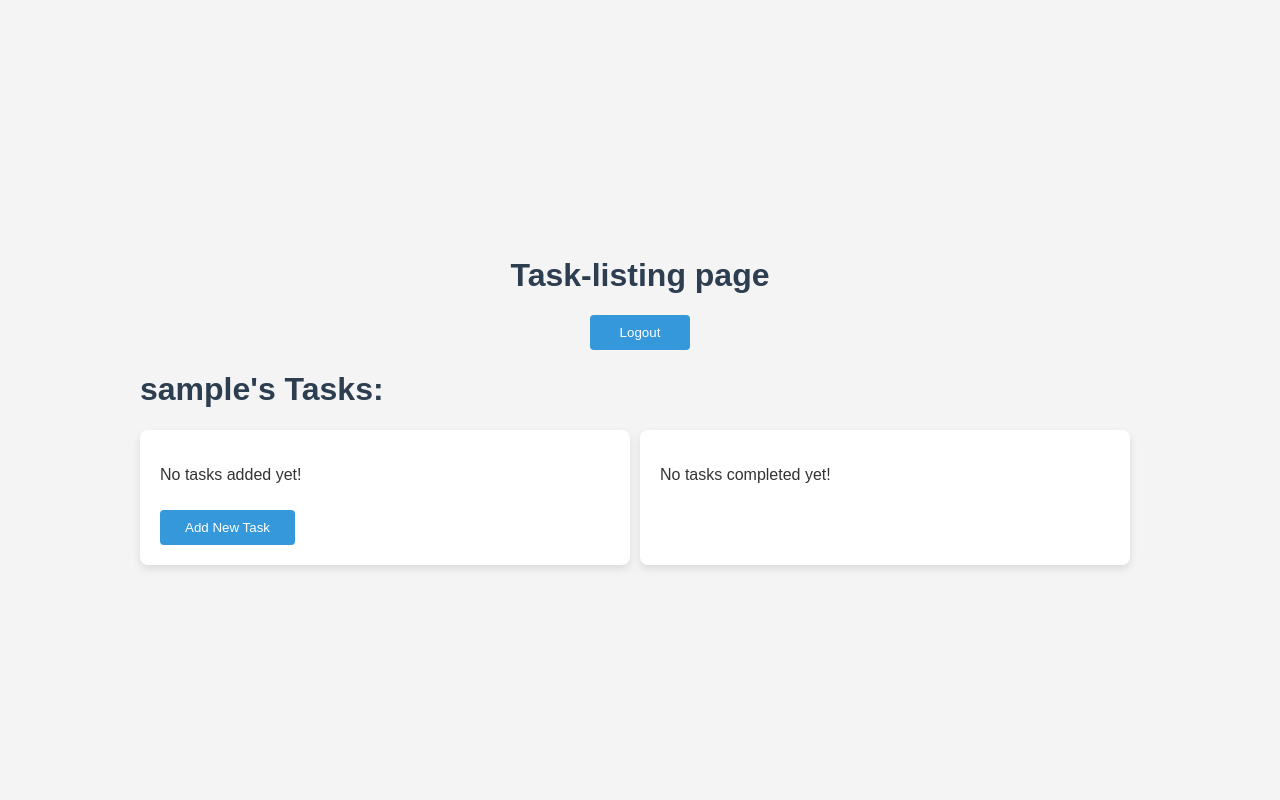
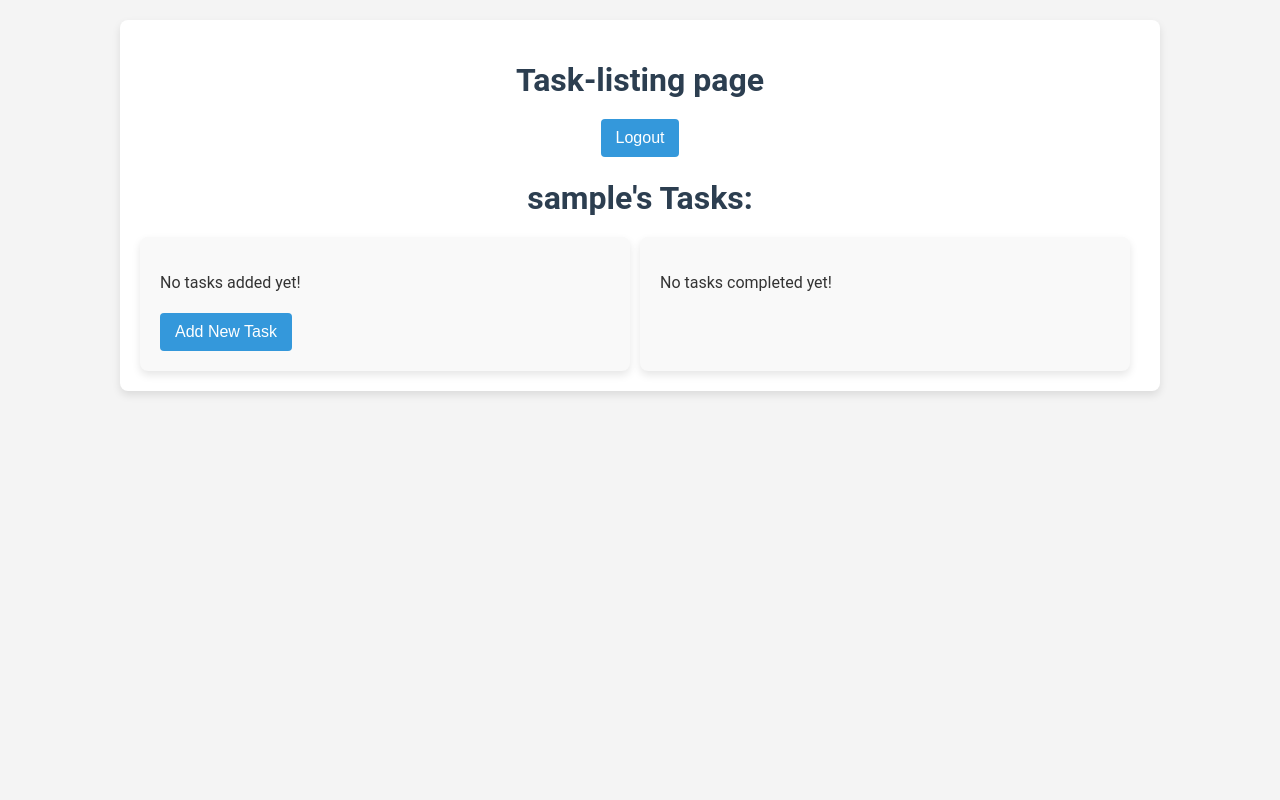
Before and after one commit to Tartsi/todoapp, a Django app: page /listings_view in a window 1280 px wide. Run offline with Django 5.2, Linux system fonts and the light colour scheme; the visitor is signed in with stand-in values (Sample User, id 1); data that the repository does not hold is empty.

Commit message:
Redid CSS-styling for listings-page

```diff
--- a/frontend/static/listings.css
+++ b/frontend/static/listings.css
@@ -1,31 +1,32 @@
 /* MAIN CONTENT STYLINGS */
 
 body {
-    font-family: 'Arial', sans-serif;
+    font-family: 'Roboto', sans-serif;
     background-color: #f4f4f4;
     color: #333;
     margin: 0;
     padding: 0;
     display: flex;
     justify-content: center;
-    align-items: center;
+    align-items: flex-start;  /* Changed from center to flex-start */
     height: 100vh;
 }
 
 .main-content {
     width: 90%;
     max-width: 1000px;
-    margin: auto;
+    margin-top: 20px;  /* Add some margin to the top for spacing */
+    background-color: #fff;
+    padding: 20px;
+    border-radius: 8px;
+    box-shadow: 0 4px 8px rgba(0,0,0,0.1);
 }
 
 h1 {
     color: #2c3e50;
-}
-
-#mainh1 {
-    display: flex;
-    justify-content: center;
-    align-items: center;
+    font-size: 2em;
+    text-align: center;
+    margin-bottom: 20px;
 }
 
 .container {
@@ -37,7 +38,7 @@ h1 {
 .task-list, .task-completed {
     flex: 1;
     padding: 20px;
-    background-color: white;
+    background-color: #f9f9f9;
     border-radius: 8px;
     box-shadow: 0 4px 8px rgba(0,0,0,0.1);
     margin-right: 10px;
@@ -45,42 +46,25 @@ h1 {
 
 /* BUTTONS */
 
-.task-button, .clear-button {
-    width: 30%;
-    padding: 10px;
-    margin-top: 10px;
+.task-button, .clear-button, .logout-button, .table-button {
+    padding: 10px 15px;
+    margin-top: 5px;
     background-color: #3498db;
     color: white;
     border: none;
     border-radius: 4px;
     cursor: pointer;
-}
-
-.logout-button {
-    width: 10%;
-    padding: 10px;
-    background-color: #3498db;
-    color: white;
-    border: none;
-    border-radius: 4px;
-    cursor: pointer;
-    display: block;
-    margin: 0 auto;
-}
-
-.table-button {
-    display: flex;
-    justify-content: space-between;
-    margin-top: 10px;
-    background-color: #3498db;
-    color: white;
-    border: none;
-    border-radius: 4px;
-    cursor: pointer;
+    font-size: 1em;
+    transition: background-color 0.3s ease;
 }
 
 .task-button:hover, .logout-button:hover, .clear-button:hover, .table-button:hover {
     background-color: #2980b9;
+}
+
+.logout-button {
+    display: block;
+    margin: 20px auto;
 }
 
 /* TABLE STYLINGS */
@@ -88,6 +72,7 @@ h1 {
 table {
     width: 100%;
     border-collapse: collapse;
+    margin-top: 20px;
 }
 
 thead {
@@ -98,10 +83,16 @@ thead {
 thead th {
     padding: 10px;
     text-align: left;
+    font-weight: normal;
+    font-size: 1em;
 }
 
-tbody tr:nth-child(even) {
-    background-color: #f2f2f2;
+tbody tr {
+    transition: background-color 0.3s ease;
+}
+
+tbody tr:hover {
+    background-color: #f1f1f1;
 }
 
 tbody td {
@@ -109,18 +100,22 @@ tbody td {
     text-align: left;
 }
 
-/* CLASSES TO MAKE MODAL WORK */
+tbody tr:nth-child(even) {
+    background-color: #f2f2f2;
+}
+
+/* MODAL CSS-STYLING */
+
 .hidden {
     display: none;
-  }
+}
 
 .modal {
     position: absolute;
     top: 50%;
     left: 50%;
     transform: translate(-50%, -50%);
-    width: 20%;
-
+    width: 10%;
     background-color: white;
     padding: 2rem;
     border-radius: 5px;
@@ -139,16 +134,15 @@ tbody td {
     z-index: 5;
 }
 
-/* MODAL CSS-STYLING */
-
 #task-description {
     display: block;
     width: 85%;
     height: 50%;
     margin-bottom: 10px;
-    font-size: 1.2em;
+    font-size: 1em;
     color: #333;
-    border: 2px solid #000;
+    border: 1px solid #ddd;
+    border-radius: 4px;
 }
 
 .close-modal-button {
--- a/frontend/templates/listings.html
+++ b/frontend/templates/listings.html
@@ -72,7 +72,7 @@
                     <form method='post' action="/add_task">
                         {% csrf_token %}
                         <label for="task-description"></label>
-                        <input type="text" id="task-description" name="description" placeholder="Describe your task here">
+                        <input type="text" id="task-description" name="description" placeholder="Describe your task">
                         <button type="submit" class="task-button">Add</button>
                     </form>
                 </div>
@@ -83,7 +83,7 @@
                         {% csrf_token %}
                         <label for="task-description"></label>
                         <input type="hidden" id="edit-task-id" name="task_id" value="-1">
-                        <input type="text" id="task-description" name="new_task_description" placeholder="Rewrite your task here">
+                        <input type="text" id="task-description" name="new_task_description" placeholder="Rewrite your task">
                         <button type="submit" class="task-button">Edit</button>
                     </form>
                 </div>
```
